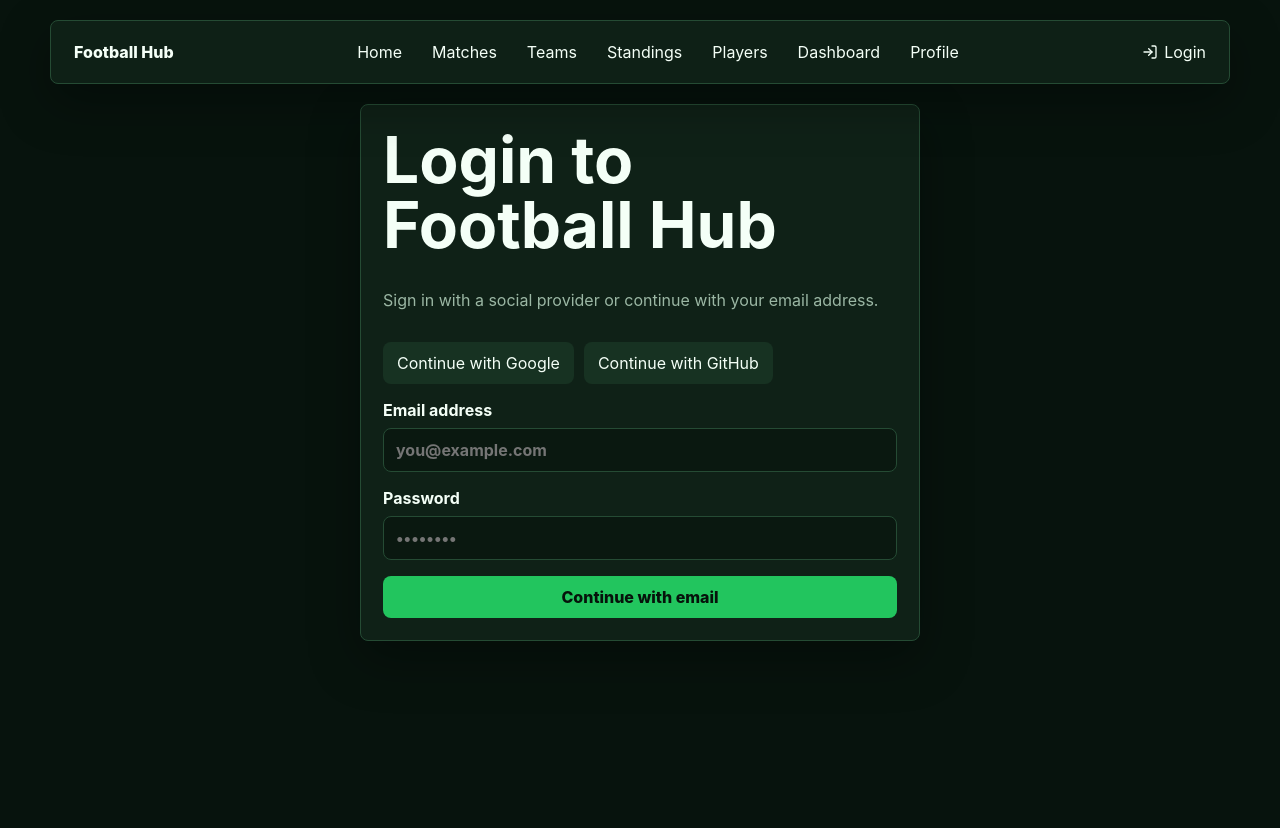
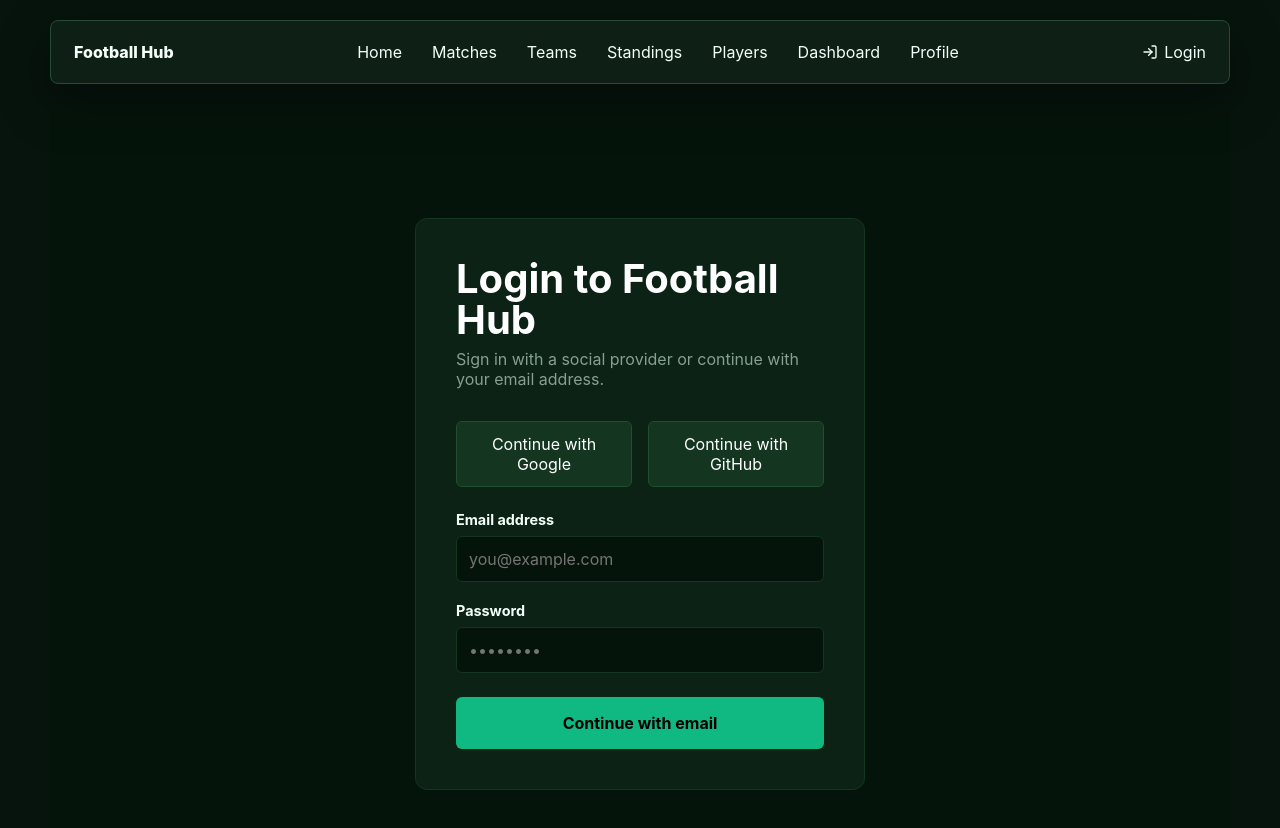
Before and after one commit to keithmutugi-jpg/FOOTBALL-HUB, a React (Vite) app: page /login in a window 1280 px wide. Shown: the top 828 px of the page. Before the commit the page ends 800 px from the top, so only its background shows below. Built offline with nearby package versions, Linux system fonts and the light colour scheme; no server answers.

Commit message:
commit changes

```diff
--- a/server/data/db.json
+++ b/server/data/db.json
@@ -1332,3 +1332,13 @@
     },
     {
       "id": "premier-league-brentford",
+      "name": "Brentford",
+      "shortName": "Brentford",
+      "league": "Premier League",
+      "stadium": "Gtech Community Stadium",
+      "founded": 1889,
+      "summary": "Brentford compete in Premier League and are part of the Football Hub club directory.",
+      "sortOrder": 8
+    }
+  ]
+}
--- a/src/components/AuthProvider.jsx
+++ b/src/components/AuthProvider.jsx
@@ -1,52 +1,40 @@
-import { createContext, useContext, useEffect, useState } from 'react'
-import api from '../api/client.js'
+import React, { createContext, useContext, useState, useEffect } from 'react';
 
-const AuthContext = createContext(null)
+const AuthContext = createContext(null);
 
 export function AuthProvider({ children }) {
-  const [user, setUser] = useState(null)
-  const [ready, setReady] = useState(false)
-  const [error, setError] = useState(null)
+  const [user, setUser] = useState(null);
+  const [loading, setLoading] = useState(true);
 
   useEffect(() => {
-    api
-      .get('/session')
-      .then((data) => setUser(data.user))
-      .catch(() => setUser(null))
-      .finally(() => setReady(true))
-  }, [])
+    // Initial check when app opens
+    const savedToken = localStorage.getItem('token');
+    const savedUser = localStorage.getItem('user');
+    if (savedToken && savedUser) {
+      setUser(JSON.parse(savedUser));
+    }
+    setLoading(false); // Done checking saved session
+  }, []);
 
-  const login = async (credentials) => {
-    setError(null)
-    const data = await api.post('/auth/login', credentials)
-    setUser(data.user)
-    return data.user
-  }
+  const login = (userData, token) => {
+    // Set items synchronously so state changes cleanly
+    localStorage.setItem('token', token);
+    localStorage.setItem('user', JSON.stringify(userData));
+    setUser(userData);
+    // DO NOT set loading to true here! Keep it false so the UI redirects instantly.
+  };
 
-  const socialLogin = async (provider, token) => {
-    setError(null)
-    const data = await api.post('/auth/social', { provider, token })
-    setUser(data.user)
-    return data.user
-  }
-
-  const logout = async () => {
-    await api.post('/auth/logout')
-    setUser(null)
-  }
+  const logout = () => {
+    localStorage.removeItem('token');
+    localStorage.removeItem('user');
+    setUser(null);
+  };
 
   return (
-    <AuthContext.Provider value={{ user, ready, error, login, socialLogin, logout }}>
+    <AuthContext.Provider value={{ user, loading, login, logout }}>
       {children}
     </AuthContext.Provider>
-  )
+  );
 }
 
-// eslint-disable-next-line react-refresh/only-export-components
-export function useAuth() {
-  const context = useContext(AuthContext)
-  if (!context) {
-    throw new Error('useAuth must be used within AuthProvider')
-  }
-  return context
-}
+export const useAuth = () => useContext(AuthContext);
--- a/src/pages/LoginPage.jsx
+++ b/src/pages/LoginPage.jsx
@@ -1,106 +1,83 @@
-import { useEffect, useState } from 'react'
-import { useNavigate } from 'react-router-dom'
-import { useGoogleLogin } from '@react-oauth/google'
-import { useAuth } from '../components/AuthProvider.jsx'
+import React, { useState } from 'react';
+import { useNavigate } from 'react-router-dom';
+import { useAuth } from '../components/AuthProvider'; // Adjust path if necessary
 
-function LoginPage() {
-  const { user, login, socialLogin, error } = useAuth()
-  const navigate = useNavigate()
-  const [email, setEmail] = useState('')
-  const [password, setPassword] = useState('')
-  const [loading, setLoading] = useState(false)
+export default function LoginPage() {
+  const [email, setEmail] = useState('');
+  const [password, setPassword] = useState('');
+  const [error, setError] = useState('');
+  const { login } = useAuth();
+  const navigate = useNavigate();
 
-  useEffect(() => {
-    if (user) {
-      navigate('/dashboard', { replace: true })
+  const handleEmailLogin = async (e) => {
+    e.preventDefault();
+    setError('');
+
+    try {
+      // 1. Send authentication request to backend
+      const response = await fetch('http://localhost:3000/api/login', {
+        method: 'POST',
+        headers: { 'Content-Type': 'application/json' },
+        body: JSON.stringify({ email, password }),
+      });
+
+      const data = await response.json();
+
+      if (response.ok && data.token) {
+        // 2. Pass data to AuthProvider and immediately route away
+        login(data.user, data.token);
+        navigate('/dashboard', { replace: true });
+      } else {
+        setError(data.message || 'Invalid login credentials');
+      }
+    } catch (err) {
+      setError('Failed to connect to server');
     }
-  }, [user, navigate])
-
-  const handleSubmit = async (event) => {
-    event.preventDefault()
-    setLoading(true)
-    const result = await login({ email, password })
-    setLoading(false)
-    if (result) {
-      navigate('/dashboard', { replace: true })
-    }
-  }
-
-  // GitHub stays the same
-  const handleSocial = async (provider) => {
-    setLoading(true)
-    const result = await socialLogin(provider)
-    setLoading(false)
-    if (result) {
-      navigate('/dashboard', { replace: true })
-    }
-  }
-
-  // Real Google login
-  const handleGoogle = useGoogleLogin({
-    onSuccess: async (tokenResponse) => {
-      setLoading(true)
-      const result = await socialLogin('google', tokenResponse.access_token)
-      setLoading(false)
-      if (result) navigate('/dashboard', { replace: true })
-    },
-    onError: () => {
-      setLoading(false)
-    },
-  })
+  };
 
   return (
-    <div className="page-frame">
-      <section className="section-card form-panel">
-        <h1>Login to Football Hub</h1>
-        <p>Sign in with a social provider or continue with your email address.</p>
-        <div className="form-actions">
-          <button
-            type="button"
-            className="secondary-button"
-            onClick={() => handleGoogle()}
-            disabled={loading}
-          >
-            Continue with Google
-          </button>
-          <button
-            type="button"
-            className="secondary-button"
-            onClick={() => handleSocial('github')}
-            disabled={loading}
-          >
-            Continue with GitHub
-          </button>
+    <div style={{ backgroundColor: '#05140b', minHeight: '100vh', color: '#fff', display: 'flex', justifyContent: 'center', alignItems: 'center' }}>
+      <div style={{ background: '#0b2214', padding: '2.5rem', borderRadius: '12px', width: '100%', maxWidth: '450px', border: '1px solid #143520' }}>
+        <h1 style={{ fontSize: '2.5rem', fontWeight: 'bold', marginBottom: '0.5rem' }}>Login to Football Hub</h1>
+        <p style={{ color: '#88a090', marginBottom: '2rem' }}>Sign in with a social provider or continue with your email address.</p>
+
+        <div style={{ display: 'flex', gap: '1rem', marginBottom: '1.5rem' }}>
+          <button type="button" style={{ flex: 1, padding: '0.75rem', background: '#143520', border: '1px solid #205032', color: '#fff', borderRadius: '6px', cursor: 'pointer' }}>Continue with Google</button>
+          <button type="button" style={{ flex: 1, padding: '0.75rem', background: '#143520', border: '1px solid #205032', color: '#fff', borderRadius: '6px', cursor: 'pointer' }}>Continue with GitHub</button>
         </div>
-        <form className="form-grid" onSubmit={handleSubmit}>
-          <label>
-            Email address
+
+        {error && <p style={{ color: '#ff4d4d', fontSize: '0.9rem', marginBottom: '1rem' }}>{error}</p>}
+
+        <form onSubmit={handleEmailLogin}>
+          <div style={{ marginBottom: '1.25rem' }}>
+            <label style={{ display: 'block', marginBottom: '0.5rem', fontSize: '0.9rem' }}>Email address</label>
             <input
               type="email"
+              value={email}
+              onChange={(e) => setEmail(e.target.value)}
               placeholder="you@example.com"
-              value={email}
-              onChange={(event) => setEmail(event.target.value)}
               required
+              style={{ width: '100%', padding: '0.75rem', background: '#05140b', border: '1px solid #143520', borderRadius: '6px', color: '#fff' }}
             />
-          </label>
-          <label>
-            Password
+          </div>
+
+          <div style={{ marginBottom: '1.5rem' }}>
+            <label style={{ display: 'block', marginBottom: '0.5rem', fontSize: '0.9rem' }}>Password</label>
             <input
               type="password"
+              value={password}
+              onChange={(e) => setPassword(e.target.value)}
               placeholder="••••••••"
-              value={password}
-              onChange={(event) => setPassword(event.target.value)}
               required
+              style={{ width: '100%', padding: '0.75rem', background: '#05140b', border: '1px solid #143520', borderRadius: '6px', color: '#fff' }}
             />
-          </label>
-          <button type="submit" className="primary-button" disabled={loading}>
-            {loading ? 'Signing in…' : 'Continue with email'}
+          </div>
+
+          <button type="submit" style={{ width: '100%', padding: '1rem', background: '#10b981', border: 'none', borderRadius: '6px', color: '#000', fontWeight: 'bold', cursor: 'pointer', fontSize: '1rem' }}>
+            Continue with email
           </button>
         </form>
-        {error && <div className="notification">{error}</div>}
-      </section>
+      </div>
     </div>
-  )
+  );
 }
-
-export default LoginPage
```
